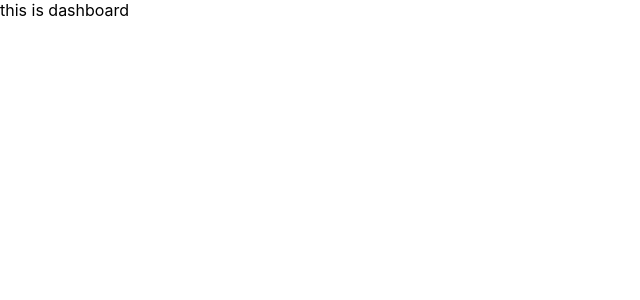
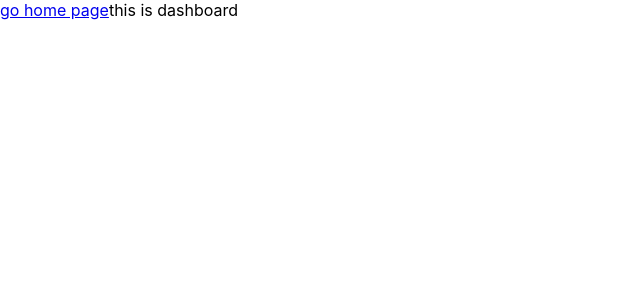
Before and after one commit to GoranAviani/react_apollo_client_3_cache, a React (Create React App) app: page /dashboard in a window 1280 px wide. Shown: the top 300 px of the page, without its empty margins (0-640 px from the left). Built offline with nearby package versions, Linux system fonts and the light colour scheme.

Commit message:
react-weather

```diff
--- a/src/ components/Dashboard/Dashboard.js
+++ b/src/ components/Dashboard/Dashboard.js
@@ -1,8 +1,13 @@
 import React from "react";
+
+import {Link} from "react-router-dom";
+
 
 const Dashboard = () => {
     return(
         <div>
+        <Link to="/">go home page</Link>
+
             this is dashboard
         </div>
     )
```
